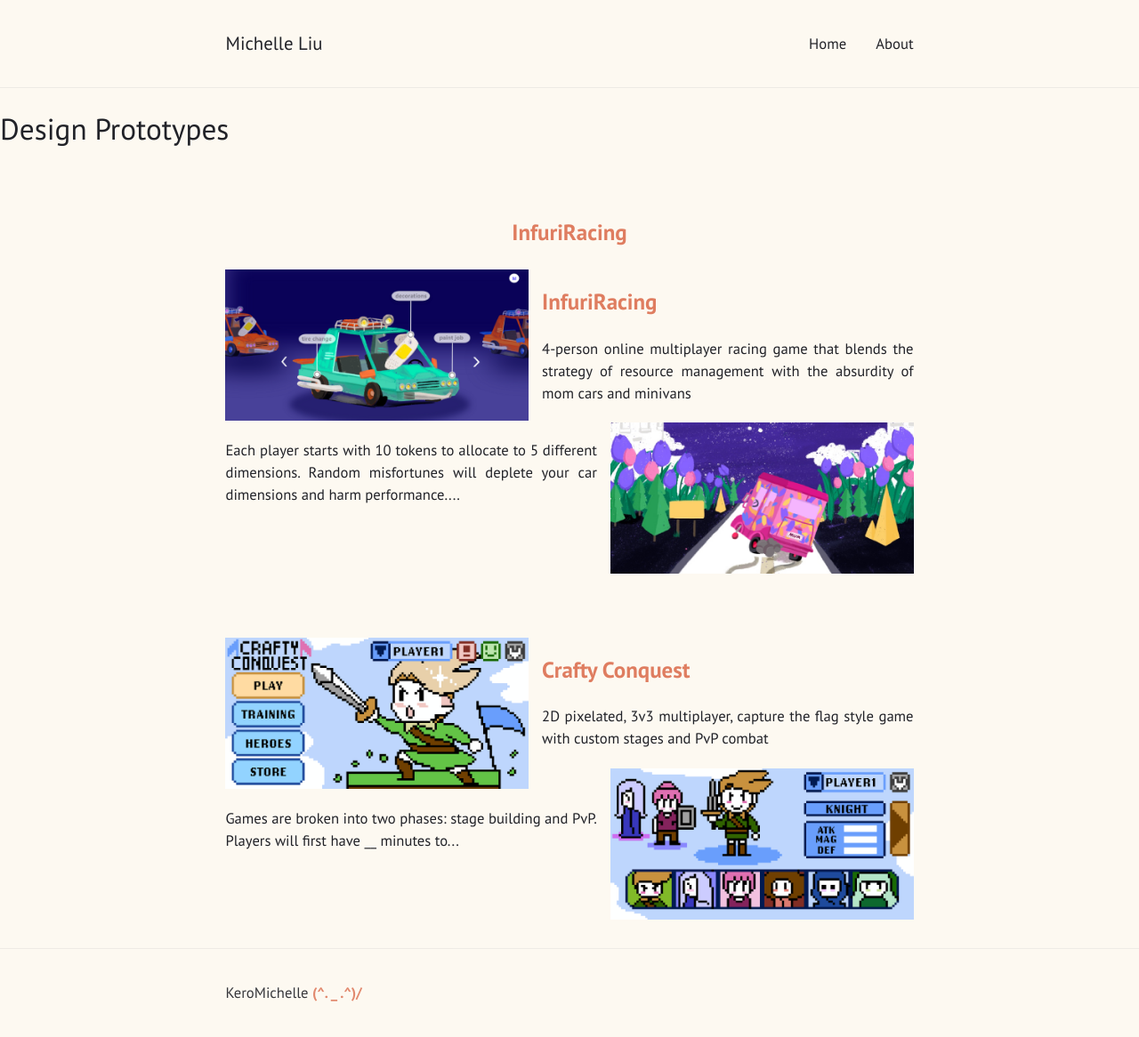
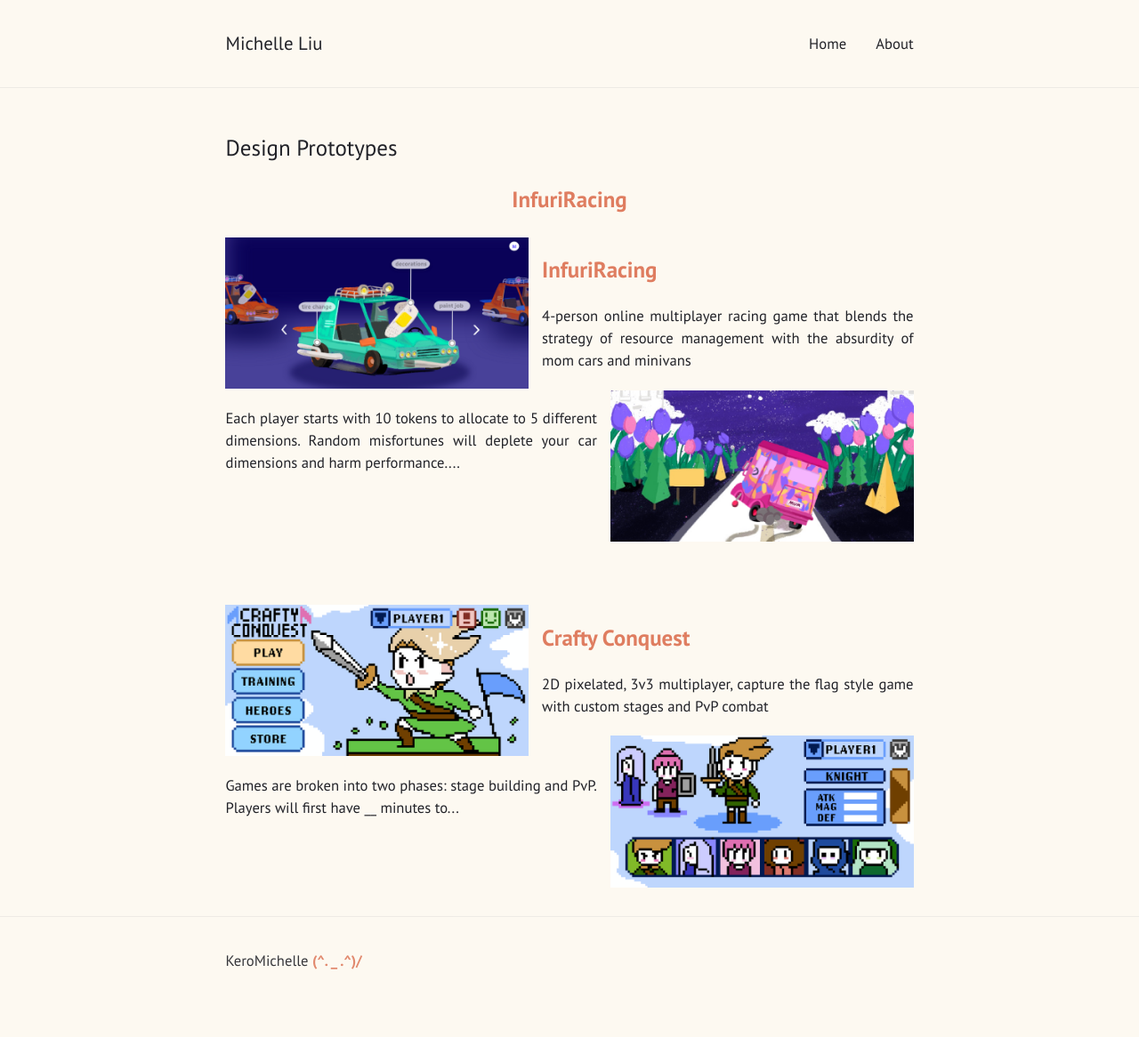
Before and after one commit to KeroMichelle/KeroMichelle.github.io, a Jekyll site: the page built from prototypes.html, in a window 1280 px wide. Shown: the whole page at 89% size. Built offline with Jekyll 4.4.1, drawn with Linux system fonts in a browser that asks for light colours; after the commit the page ends 1130 px from its top, so only the background shows below that.

Commit message:
prototype fix

```diff
--- a/prototypes.html
+++ b/prototypes.html
@@ -4,9 +4,9 @@ permalink: "/prototypes"
 layout: default
 ---
 
-<h1>Design Prototypes</h1>
+<article>
 
-<article>
+  <h1>Design Prototypes</h1>
 
   <center><h2><orange><b>InfuriRacing</b></orange></h2></center>
   <div class="containerprototype">
```
